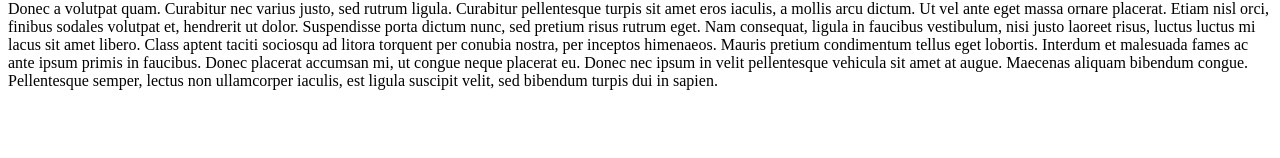
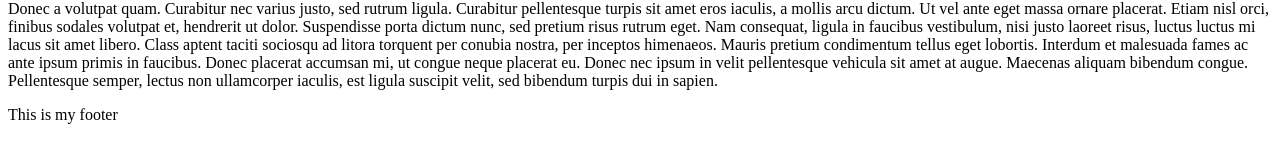
Before and after one commit to shukikat/DevPortfolio-in-React, a React (Vite) app in the folder vite-project/: page / in a window 1280 px wide. Shown: the part 168-326 px from the top of the page. Built offline with nearby package versions, Linux system fonts and the light colour scheme.

Commit message:
added initial footer code as placeholder

```diff
--- a/vite-project/src/App.jsx
+++ b/vite-project/src/App.jsx
@@ -1,5 +1,6 @@
 import { Outlet } from 'react-router-dom';
 import Header from './components/Header';
+import Footer from './components/Footer';
 
 function App() {
   // The Outlet component will conditionally swap between the different pages according to the URL
@@ -9,6 +10,8 @@
       <main className="mx-3">
         <Outlet />
       </main>
+      <Footer/>
+
     </>
   );
 }
--- a/vite-project/src/components/AboutMe.jsx
+++ b/vite-project/src/components/AboutMe.jsx
@@ -1,4 +1,4 @@
-import Header from './Header'
+import Footer from './Footer'
 
 export default function AboutMe() {
     return (
@@ -19,6 +19,7 @@
           bibendum congue. Pellentesque semper, lectus non ullamcorper iaculis,
           est ligula suscipit velit, sed bibendum turpis dui in sapien.
         </p>
+
       </div>
     );
   }
--- a/vite-project/src/components/Footer.jsx
+++ b/vite-project/src/components/Footer.jsx
@@ -0,0 +1,6 @@
+export default function Footer () {
+  return (
+    <footer>
+        <p>This is my footer</p>
+            </footer> )
+}
--- a/vite-project/src/components/Portfolio.jsx
+++ b/vite-project/src/components/Portfolio.jsx
@@ -1,4 +1,4 @@
-import Header from './Header'
+//import Header from './Header'
 
 
 export default function Portfolio() {
```
